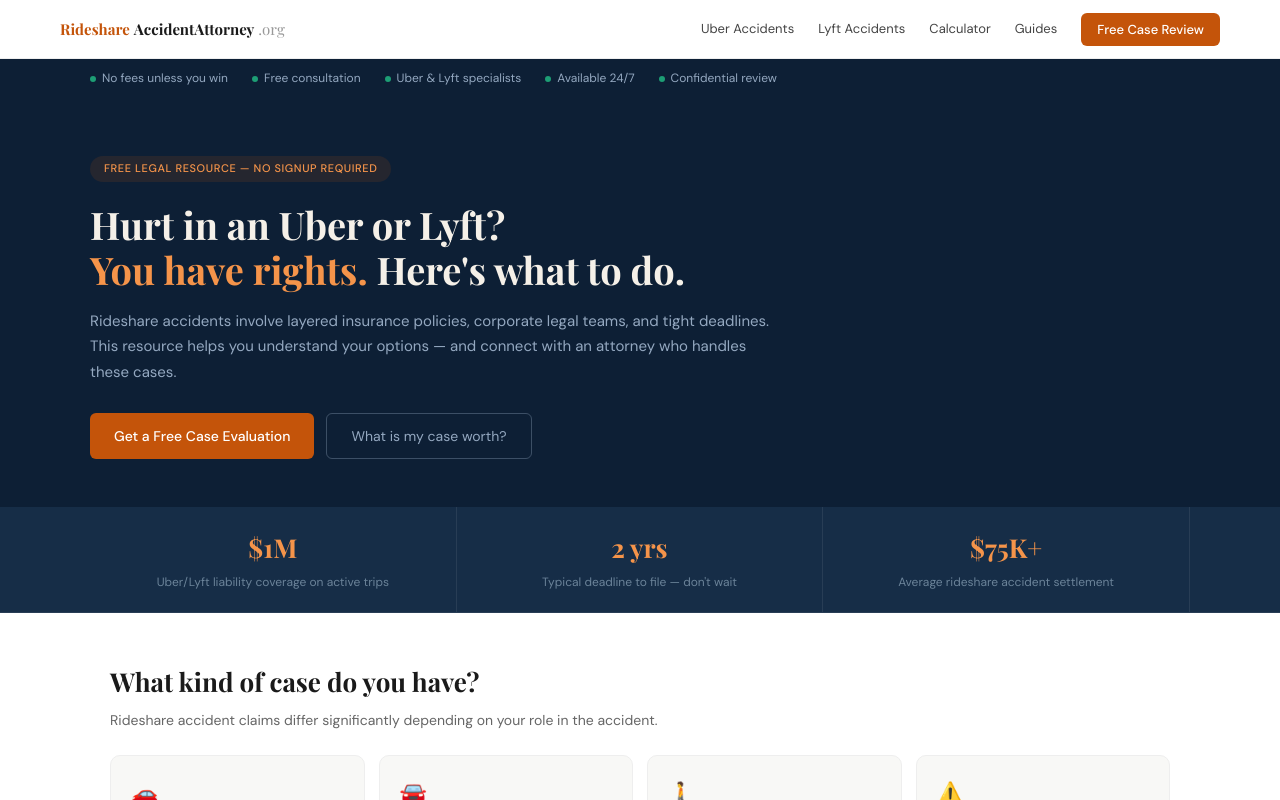
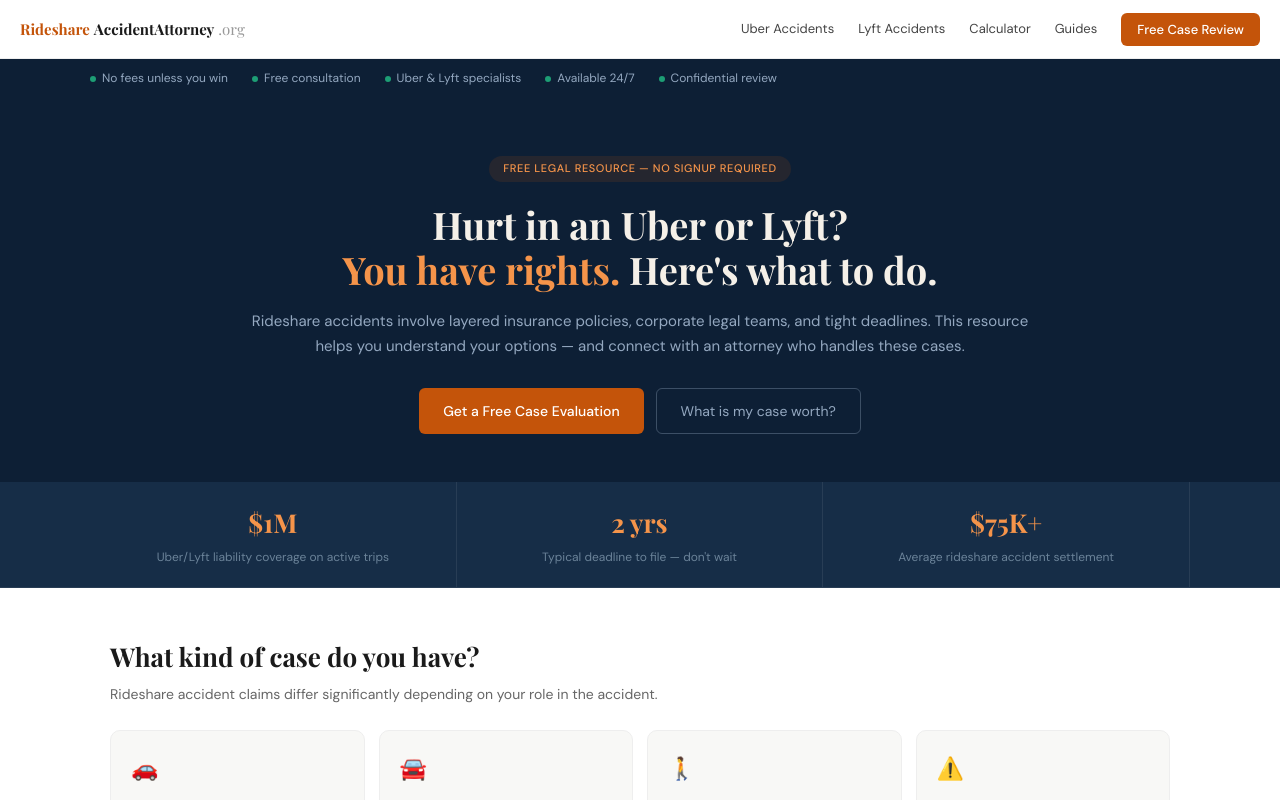
Before and after one commit to grqk654/rideshareaccidentattorney, a React (Vite) app: page / in a window 1280 px wide. Shown: the top 800 px of the page. Built offline with nearby package versions, Linux system fonts and the light colour scheme.

Commit message:
Refactor Nav and HomePage components for improved layout
Updated layout and styling for navigation and homepage sections.

```diff
--- a/src/App.jsx
+++ b/src/App.jsx
@@ -348,7 +348,7 @@ function Nav({ page, setPage }) {
   const [menuOpen, setMenuOpen] = useState(false)
   return (
     <nav style={{ borderBottom: '1px solid #eee', position: 'sticky', top: 0, background: '#fff', zIndex: 100 }}>
-      <div style={{ maxWidth: 1280, margin: '0 40px', padding: '0 20px', display: 'flex', alignItems: 'center', justifyContent: 'space-between', height: 58 }}>
+      <div style={{ maxWidth: 1280, margin: '0 auto', padding: '0 20px', display: 'flex', alignItems: 'center', justifyContent: 'space-between', height: 58 }}>
         <div onClick={() => setPage('home')} style={{ cursor: 'pointer', fontFamily: G.serif, fontSize: 15, fontWeight: 700, display: 'flex', alignItems: 'center', gap: 4 }}>
           <span style={{ color: G.orange }}>Rideshare</span><span>AccidentAttorney</span><span style={{ color: '#999', fontWeight: 400 }}>.org</span>
         </div>
@@ -444,18 +444,18 @@ function HomePage({ setPage }) {
     <div>
       {/* Hero */}
      <div style={{ background: G.navy, padding: '56px 20px 48px' }}>
-        <div style={{ maxWidth: 1100, margin: '0 auto' }}>
+  <div style={{ maxWidth: 800, margin: '0 auto', textAlign: 'center' }}>
     <div style={{ display: 'inline-block', background: G.orangePale, color: G.orangeLight, fontSize: 11, fontWeight: 500, padding: '4px 14px', borderRadius: 20, marginBottom: 20, letterSpacing: '0.6px', textTransform: 'uppercase' }}>
       Free legal resource — no signup required
     </div>
-          <h1 className="hero-h1" style={{ fontFamily: G.serif, fontSize: 38, fontWeight: 700, color: G.textLight, lineHeight: 1.2, maxWidth: 900, marginBottom: 16 }}>
+    <h1 className="hero-h1" style={{ fontFamily: G.serif, fontSize: 38, fontWeight: 700, color: G.textLight, lineHeight: 1.2, marginBottom: 16 }}>
       Hurt in an Uber or Lyft?<br />
       <span style={{ color: G.orangeLight }}>You have rights.</span> Here's what to do.
     </h1>
-          <p style={{ fontSize: 15, color: G.textMuted, lineHeight: 1.7, maxWidth: 680, marginBottom: 28 }}>
+    <p style={{ fontSize: 15, color: G.textMuted, lineHeight: 1.7, marginBottom: 28 }}>
       Rideshare accidents involve layered insurance policies, corporate legal teams, and tight deadlines. This resource helps you understand your options — and connect with an attorney who handles these cases.
     </p>
-          <div style={{ display: 'flex', gap: 12, flexWrap: 'wrap' }}>
+    <div style={{ display: 'flex', gap: 12, flexWrap: 'wrap', justifyContent: 'center' }}>
       <button onClick={() => setPage('free-case-evaluation')} style={{ background: G.orange, color: '#fff', border: 'none', padding: '13px 24px', borderRadius: 6, fontSize: 14, fontWeight: 500, cursor: 'pointer', fontFamily: G.sans }}>
         Get a Free Case Evaluation
       </button>
```
Lines whose indentation alone changed are shown as unchanged.
